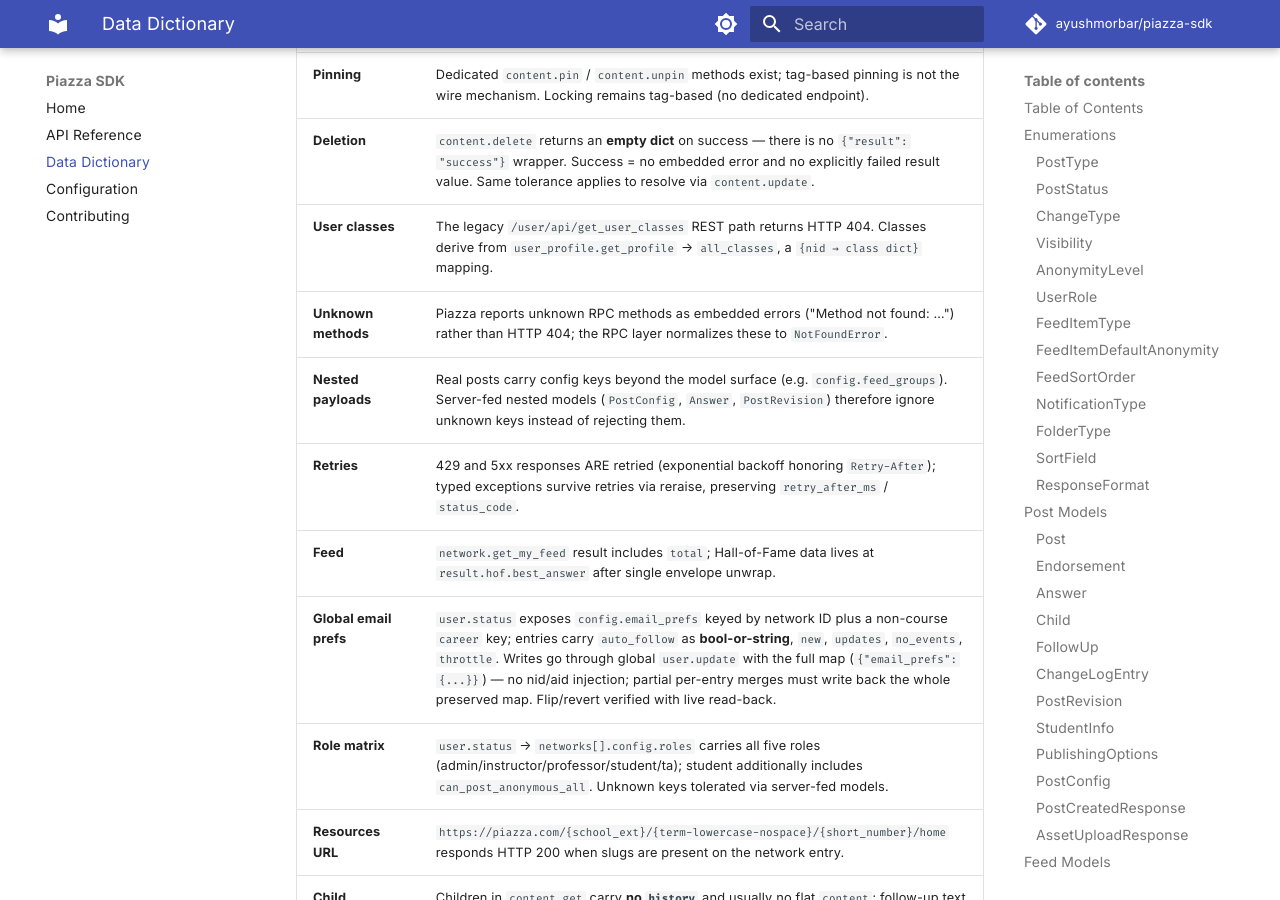
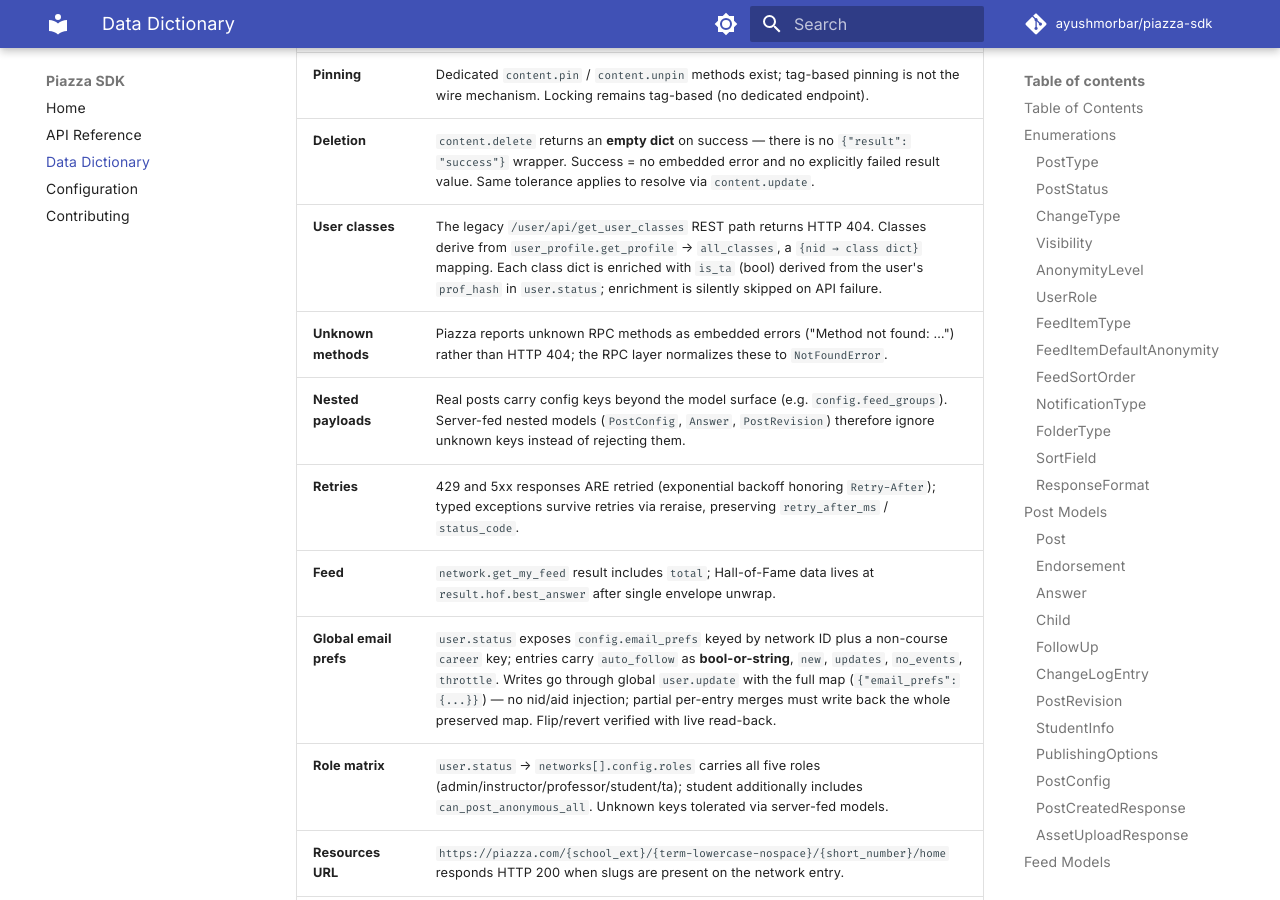
Before and after one commit to ayushmorbar/piazza-sdk, an MkDocs documentation site: the page built from docs/data-dictionary.md, in a window 1280 px wide and 900 px high, scrolled down 33392 px. Built offline with MkDocs 1.6.1 and Material for MkDocs 9.7.7, drawn with Linux system fonts in a browser that asks for light colours; comment, search, counter and statistics services are not loaded.

Commit message:
docs: update CHANGELOG + data-dictionary for P6 is_ta enrichment (C20)

```diff
--- a/docs/data-dictionary.md
+++ b/docs/data-dictionary.md
@@ -1016,7 +1016,7 @@
 | **Answers** | `content.answer` uses `type: "i_answer"` (instructor) / `"s_answer"` (student) plus a `revision` int. Instructors are denied `"s_answer"` with "No permission". Answers exist only on `question` posts. |
 | **Pinning** | Dedicated `content.pin` / `content.unpin` methods exist; tag-based pinning is not the wire mechanism. Locking remains tag-based (no dedicated endpoint). |
 | **Deletion** | `content.delete` returns an **empty dict** on success — there is no `{"result": "success"}` wrapper. Success = no embedded error and no explicitly failed result value. Same tolerance applies to resolve via `content.update`. |
-| **User classes** | The legacy `/user/api/get_user_classes` REST path returns HTTP 404. Classes derive from `user_profile.get_profile` → `all_classes`, a `{nid → class dict}` mapping. |
+| **User classes** | The legacy `/user/api/get_user_classes` REST path returns HTTP 404. Classes derive from `user_profile.get_profile` → `all_classes`, a `{nid → class dict}` mapping. Each class dict is enriched with `is_ta` (bool) derived from the user's `prof_hash` in `user.status`; enrichment is silently skipped on API failure. |
 | **Unknown methods** | Piazza reports unknown RPC methods as embedded errors ("Method not found: …") rather than HTTP 404; the RPC layer normalizes these to `NotFoundError`. |
 | **Nested payloads** | Real posts carry config keys beyond the model surface (e.g. `config.feed_groups`). Server-fed nested models (`PostConfig`, `Answer`, `PostRevision`) therefore ignore unknown keys instead of rejecting them. |
 | **Retries** | 429 and 5xx responses ARE retried (exponential backoff honoring `Retry-After`); typed exceptions survive retries via reraise, preserving `retry_after_ms` / `status_code`. |
```
Also changed, not shown: CHANGELOG.md (+14 -0 lines).
